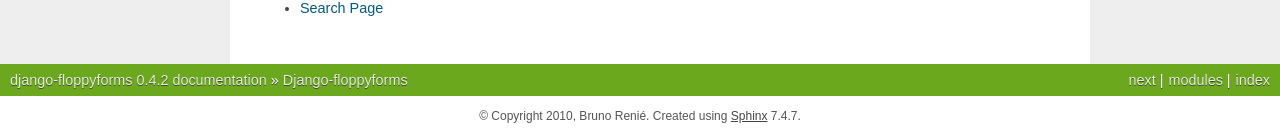
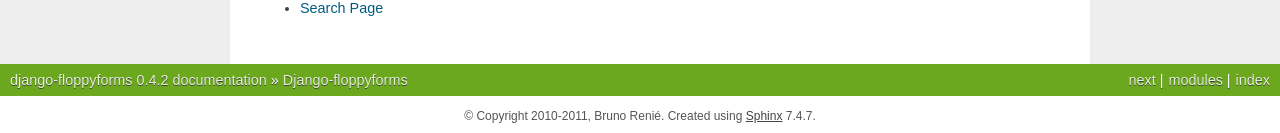
Before and after one commit to jazzband/django-floppyforms, a Sphinx documentation site: the page built from docs/index.rst, in a window 1280 px wide and 900 px high, scrolled down 2149 px. Shown: the part 764-897 px from the top of the window. Built offline with Sphinx 7.4.7, drawn with Linux system fonts in a browser that asks for light colours.

Commit message:
Updating the copyright footer

```diff
--- a/docs/conf.py
+++ b/docs/conf.py
@@ -41,7 +41,7 @@
 
 # General information about the project.
 project = u'django-floppyforms'
-copyright = u'2010, Bruno Renié'
+copyright = u'2010-2011, Bruno Renié'
 
 # The version info for the project you're documenting, acts as replacement for
 # |version| and |release|, also used in various other places throughout the
```
